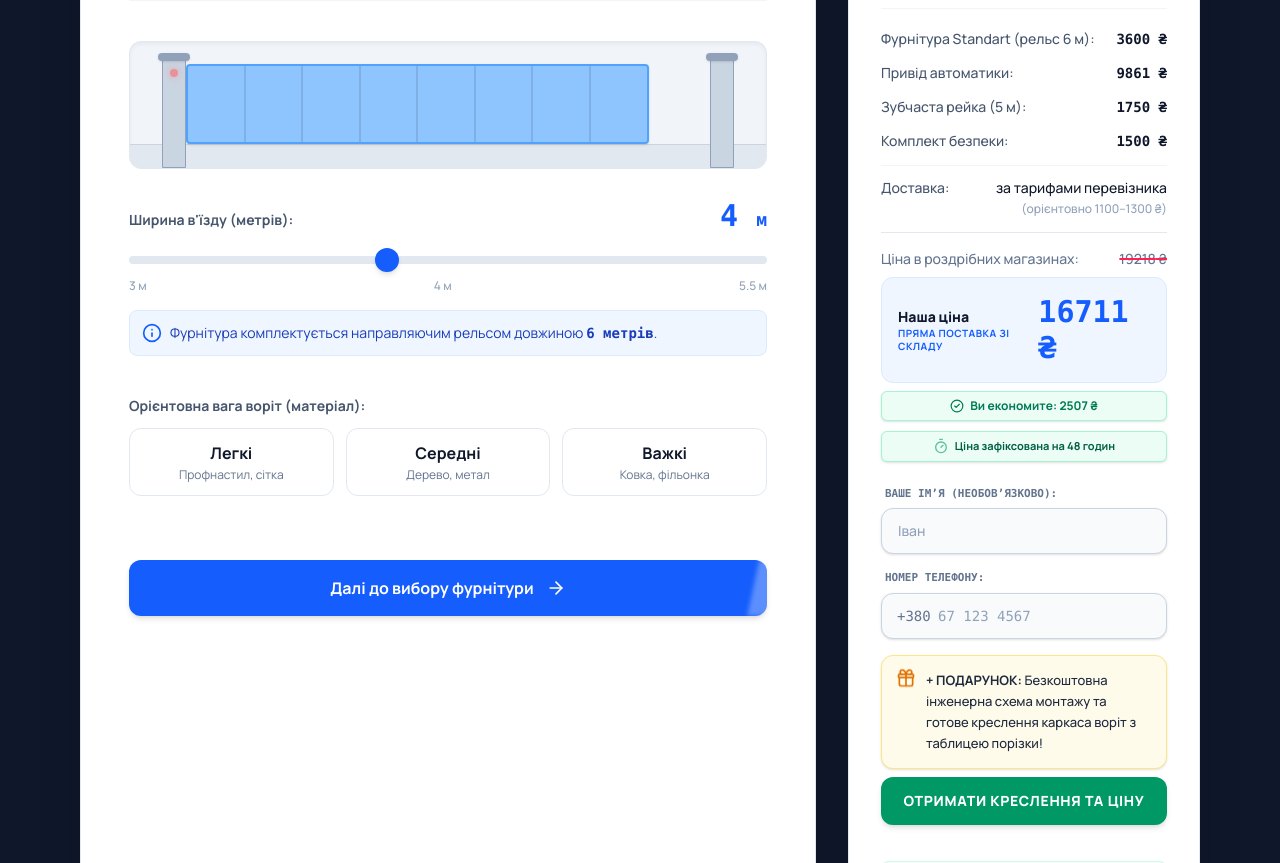
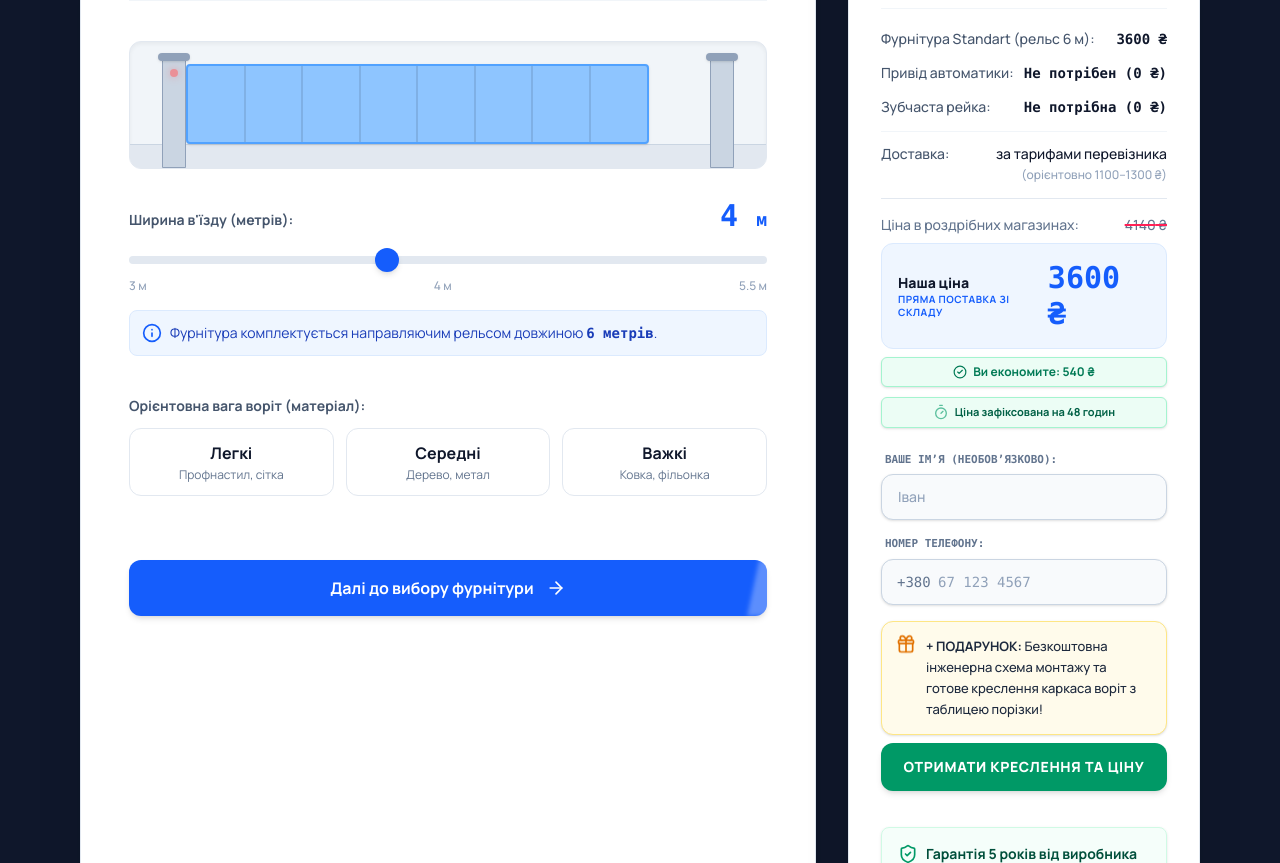
Before and after one commit to alex-calc/gate, a React (Vite) app: page / in a window 1280 px wide. Shown: the part 1180-2043 px from the top of the page. Built offline with nearby package versions, Linux system fonts and the light colour scheme.

Commit message:
fix: set default selected engine to 'no-engine' to reduce initial shock price

```diff
--- a/src/App.tsx
+++ b/src/App.tsx
@@ -345,7 +345,7 @@ export default function App() {
   const [gateWidth, setGateWidth] = useState(4);
   const [gateWeight, setGateWeight] = useState(400);
   const [selectedHardware, setSelectedHardware] = useState(HARDWARE_CATALOG[0].id);
-  const [selectedEngine, setSelectedEngine] = useState(ENGINES_CATALOG[0].id);
+  const [selectedEngine, setSelectedEngine] = useState('no-engine');
   const [includeWifi, setIncludeWifi] = useState(false);
   const [includeSafety, setIncludeSafety] = useState(true);
 
```
